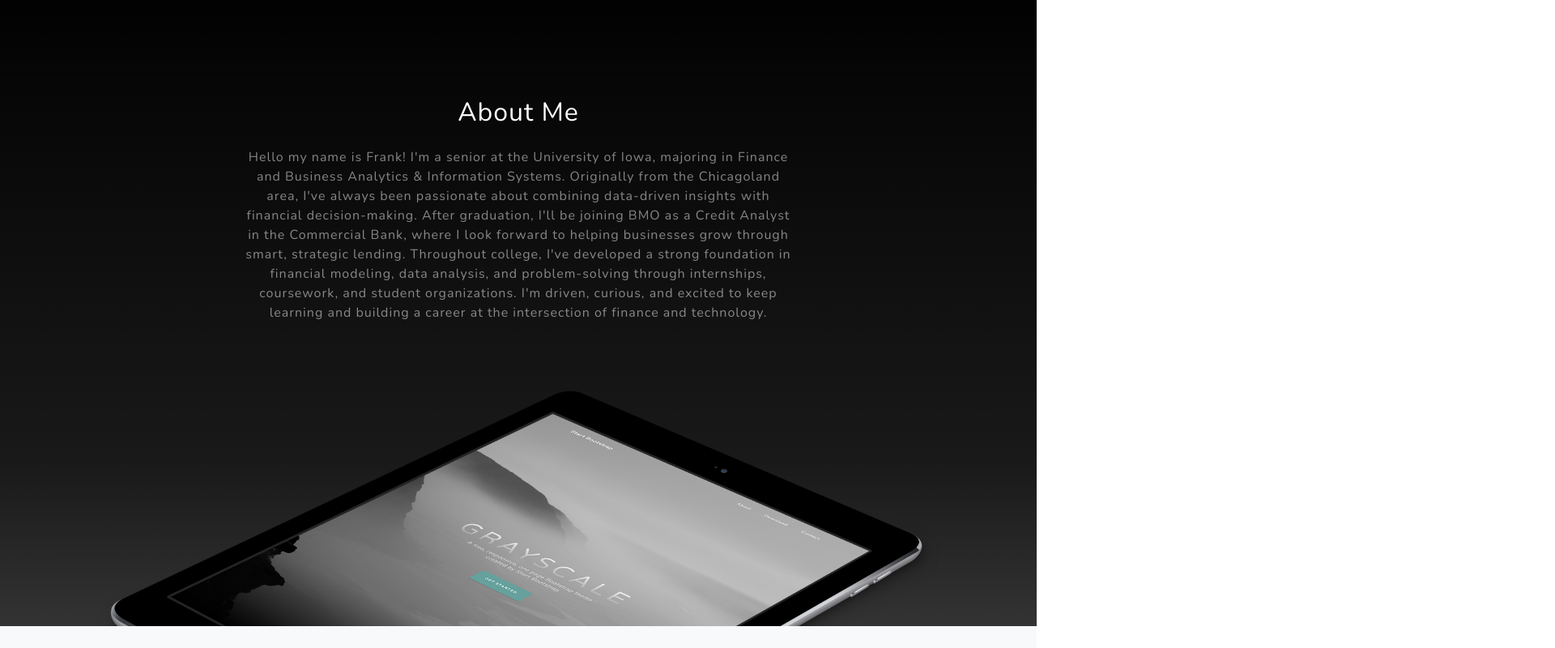
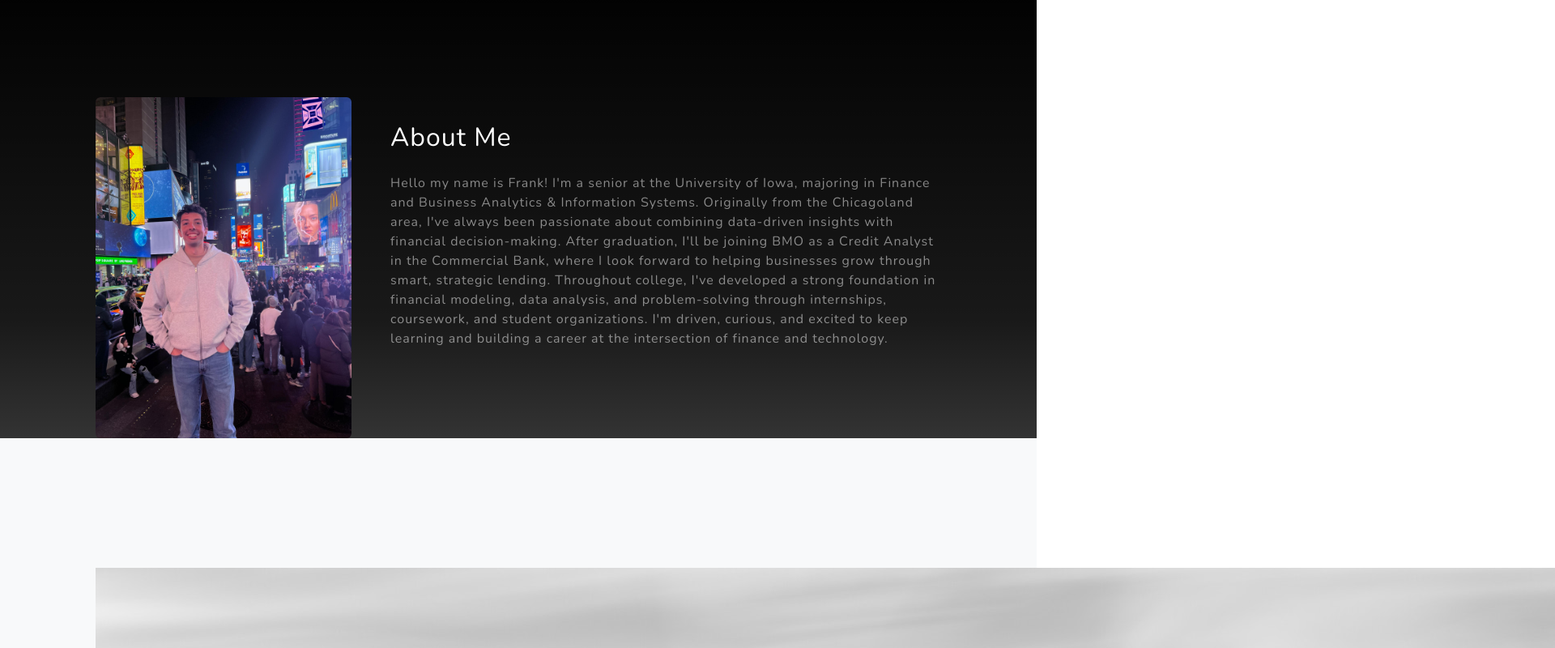
Before and after one commit to fmetcalf/frank_portfolio, a plain HTML site: page index.html in a window 1280 px wide. Shown: the part 840-1640 px from the top of the page at 81% size, 1920 px wide, since content can reach past the window. Drawn offline with nearby package versions, Linux system fonts and the light colour scheme.

Commit message:
About me section done

```diff
--- a/index.html
+++ b/index.html
@@ -128,11 +128,22 @@
     </header>
 
     <!-- About Section -->
-    <section class="about-section text-center" id="about">
+    <section class="about-section text-white" id="about">
       <div class="container px-4 px-lg-5">
-        <div class="row gx-4 gx-lg-5 justify-content-center">
-          <div class="col-lg-8">
-            <h2 class="text-white mb-4">About Me</h2>
+        <div class="row gx-4 gx-lg-5 align-items-center">
+          <!-- Image Column -->
+          <div class="col-md-4 text-center text-md-start mb-4 mb-md-0">
+            <img
+              class="img-fluid rounded"
+              src="images/newyork.jpg"
+              alt="Frank Metcalf"
+              style="width: 100%; max-width: 350px"
+            />
+          </div>
+
+          <!-- Text Column -->
+          <div class="col-md-8">
+            <h2 class="mb-4">About Me</h2>
             <p class="text-white-50">
               Hello my name is Frank! I'm a senior at the University of Iowa,
               majoring in Finance and Business Analytics & Information Systems.
@@ -149,11 +160,6 @@
             </p>
           </div>
         </div>
-        <img
-          class="img-fluid"
-          src="assets/img/ipad.png"
-          alt="Tablet with grayscale theme preview"
-        />
       </div>
     </section>
 
```
Also changed, not shown: css/styles.css, images/newyork.jpg (added).
